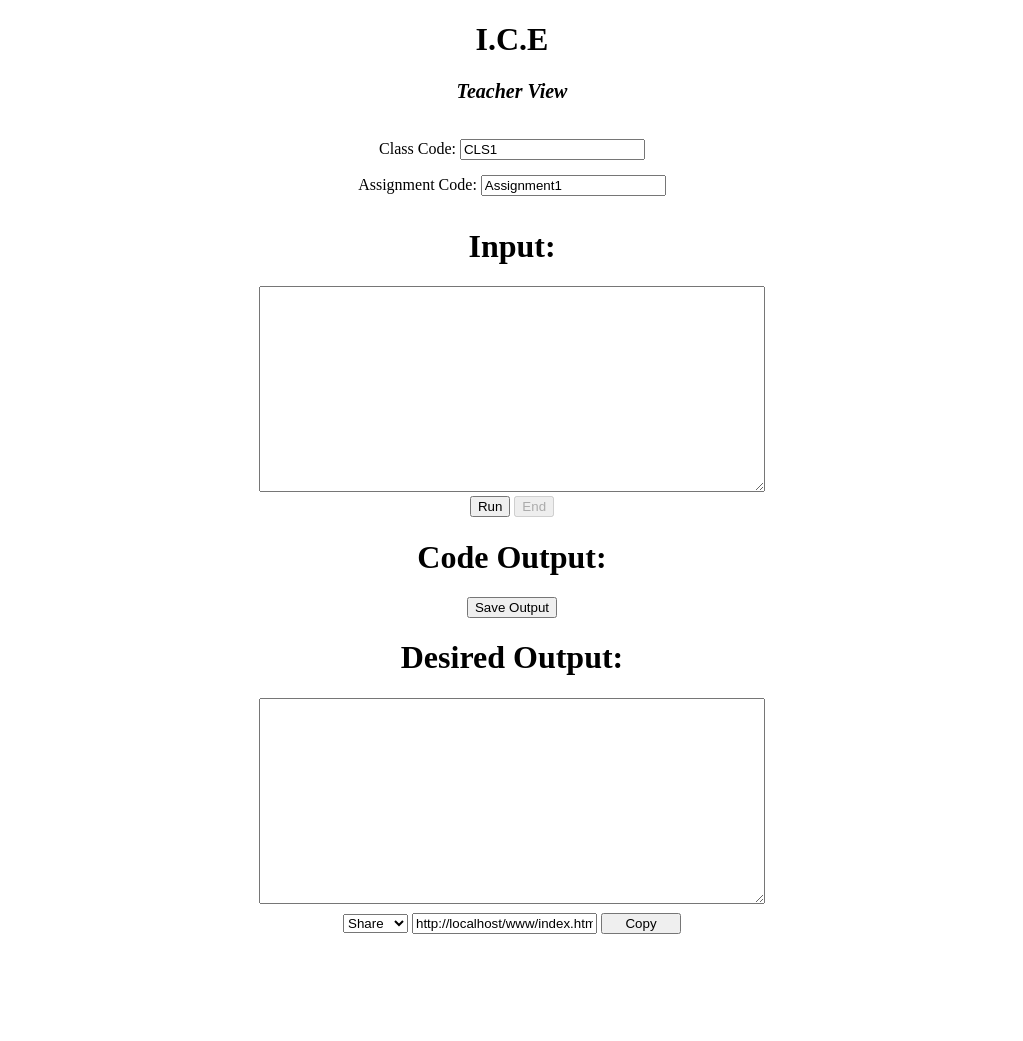
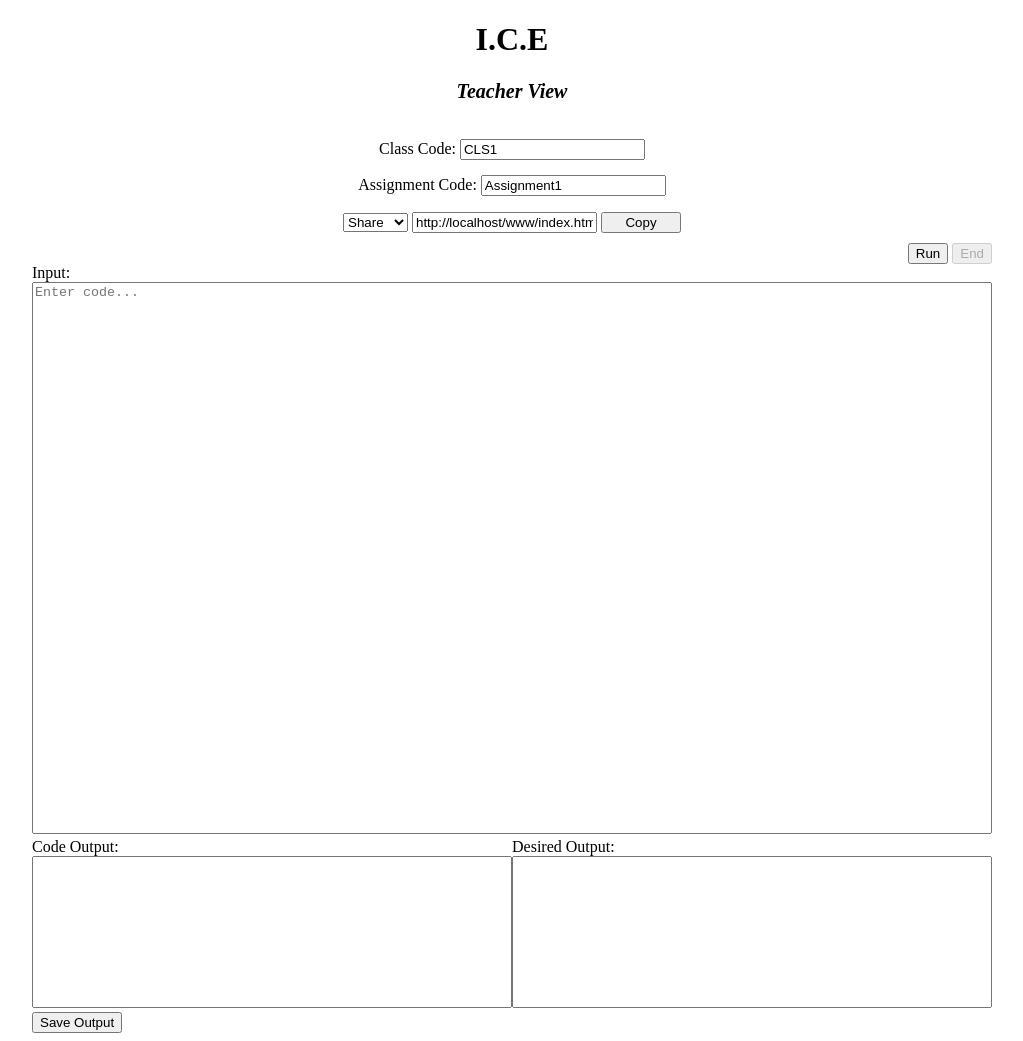
Before and after one commit to jncraton/ice, a website: page www/index.html in a window 1280 px wide. Shown: the whole page, without its empty margins (128-1151 px from the left). Before the commit the page ends 952 px from the top, so only its background shows below. Drawn offline with Linux system fonts and the light colour scheme.

Commit message:
Merge in layout changes to teacher page

```diff
--- a/www/index.html
+++ b/www/index.html
@@ -22,21 +22,6 @@
           <input id="assignment-code" value="Assignment1" />
         </fieldset>
       </div>
-      <div id="code-block">
-        <h1>Input:</h1>
-        <textarea id="code-area"></textarea>
-      </div>
-      <div id="output-displays">
-        <button id="run-button" autocomplete="off">Run</button>
-        <button id="end-button" autocomplete="off" disabled>End</button>
-        <p id="time-displayed"></p>
-        <h1>Code Output:</h1>
-        <span id="code-output"></span>
-        <button id="save-output">Save Output</button>
-        <h1>Desired Output:</h1>
-        <textarea type="text" id="target-text" name="output-text"></textarea>
-      </div>
-
       <fieldset>
         <select id="share-type">
           <option value="share">Share</option>
@@ -45,6 +30,32 @@
         <input id="share-text" readonly />
         <button id="copy">Copy</button>
       </fieldset>
+      <nav>
+        <div id="buttons">
+          <button id="run-button" autocomplete="off">Run</button>
+          <button id="end-button" autocomplete="off" disabled>End</button>
+        </div>
+      </nav>
+
+      <section id="code-view">
+        <label>
+          Input:
+          <textarea id="code-area" placeholder="Enter code..."></textarea>
+        </label>
+        <div id="output">
+          <p id="time-displayed"></p>
+          <label
+            >Code Output:<textarea id="code-output"></textarea>
+            <button id="save-output">Save Output</button>
+          </label>
+          <br />
+          <br />
+          <label>
+            Desired Output:
+            <textarea id="target-text" name="output-text"></textarea>
+          </label>
+        </div>
+      </section>
 
       <script src="main.js"></script>
       <script src="python_run.js"></script>
```
